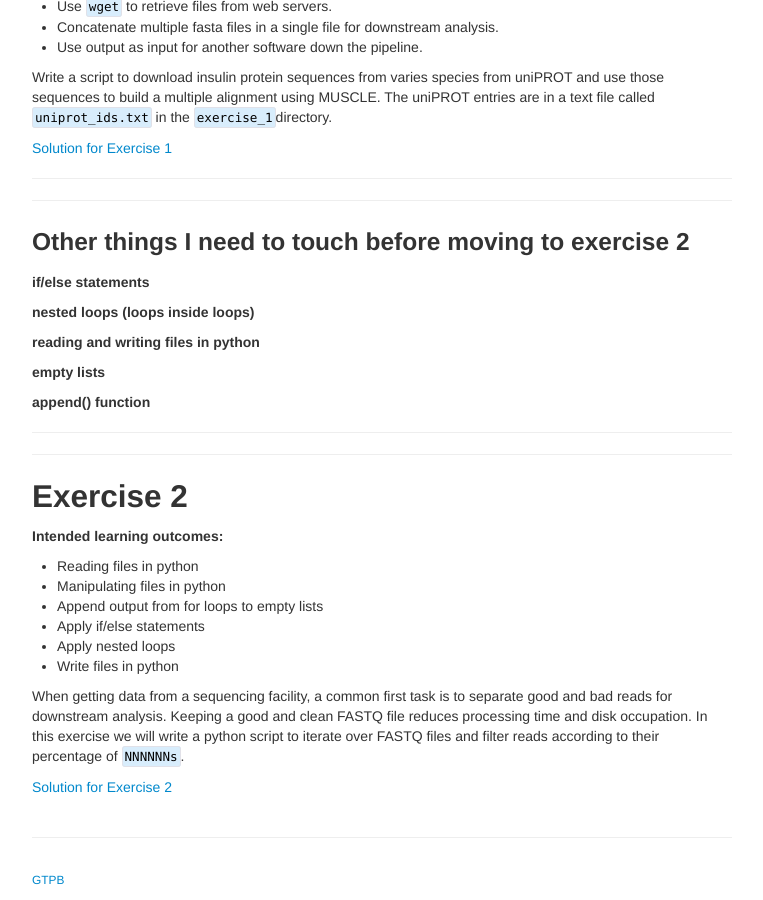
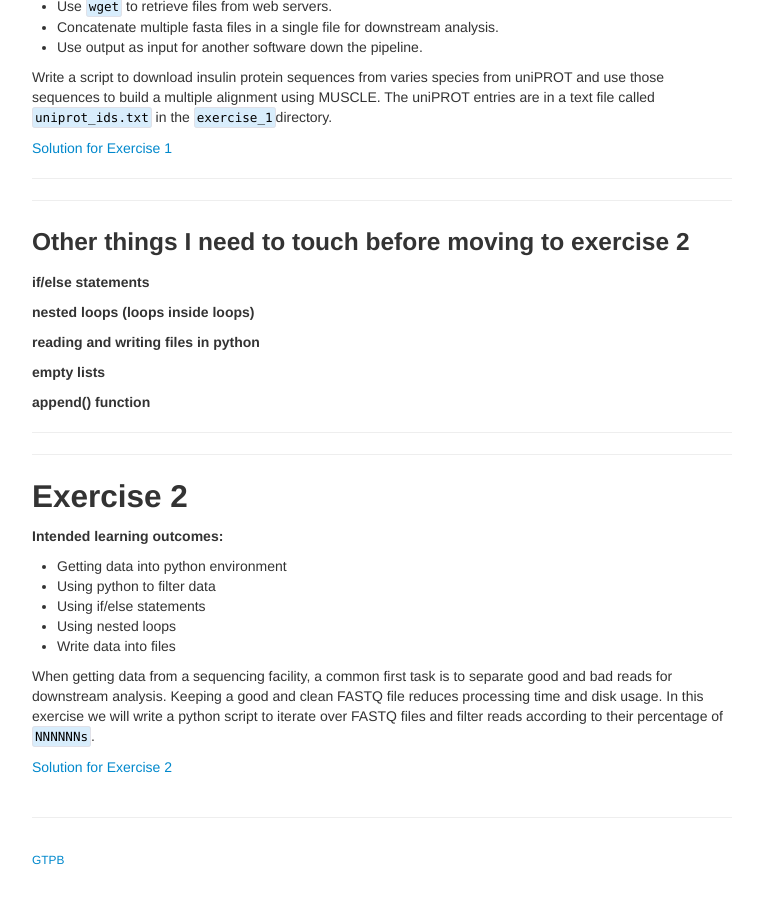
Before and after one commit to GTPB/IBB21, a Jekyll site: the page built from pages/Introduction.md, in a window 1280 px wide and 900 px high, scrolled down 3953 px. Shown: the whole window, without its empty margins (258-1021 px from the left). Built offline with Jekyll 4.4.1, drawn with Linux system fonts in a browser that asks for light colours; our own code applies the rules of GitHub Pages for plain Markdown files.

Commit message:
exercise2

```diff
--- a/pages/Introduction.md
+++ b/pages/Introduction.md
@@ -207,14 +207,13 @@ Write a script to download insulin protein sequences from varies species from un
 
 **Intended learning outcomes:**
 
-* Reading files in python
-* Manipulating files in python
-* Append output from for loops to empty lists
-* Apply if/else statements
-* Apply nested loops
-* Write files in python
+* Getting data into python environment
+* Using python to filter data
+* Using if/else statements
+* Using nested loops
+* Write data into files
 
-When getting data from a sequencing facility, a common first task is to separate good and bad reads for downstream analysis. Keeping a good and clean FASTQ file reduces processing time and disk occupation.
+When getting data from a sequencing facility, a common first task is to separate good and bad reads for downstream analysis. Keeping a good and clean FASTQ file reduces processing time and disk usage.
 In this exercise we will write a python script to iterate over FASTQ files and filter reads according to their percentage of `NNNNNNs`.
 
 [Solution for Exercise 2](Solution_2.md)
```
